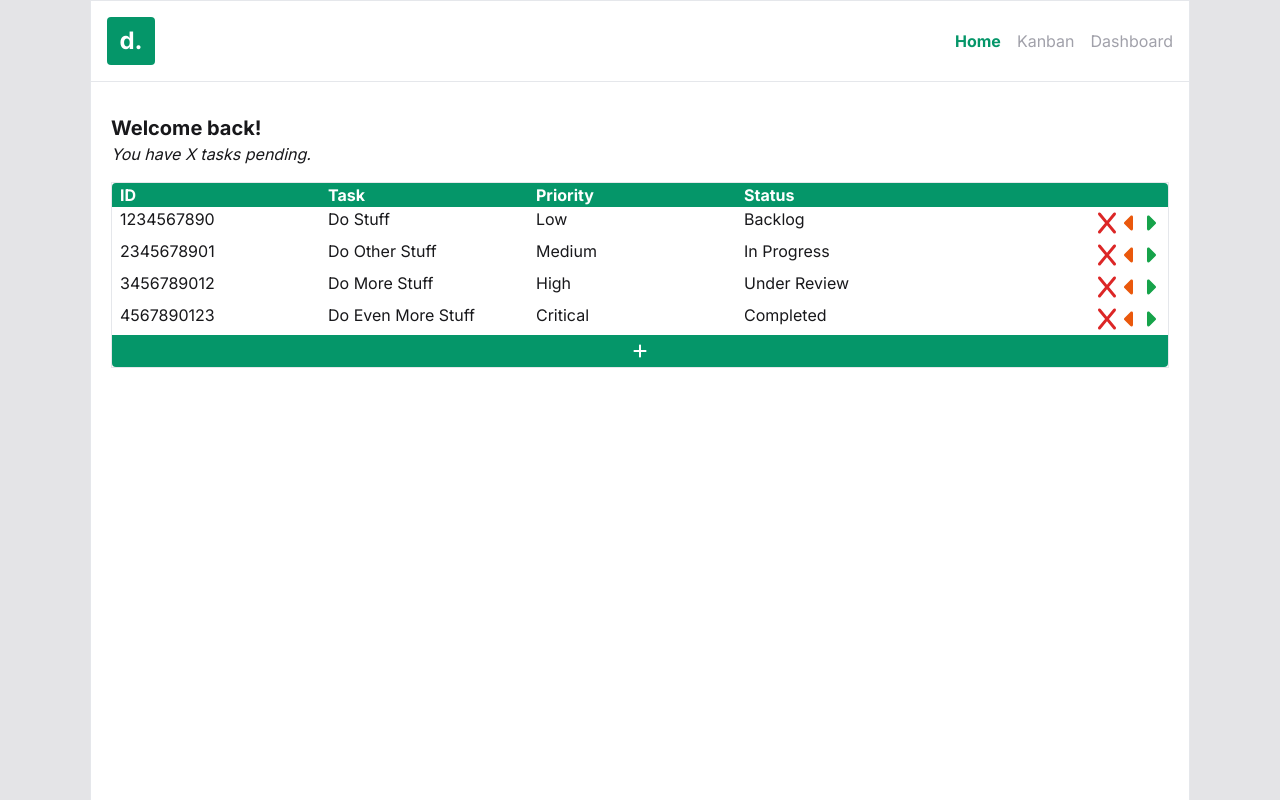
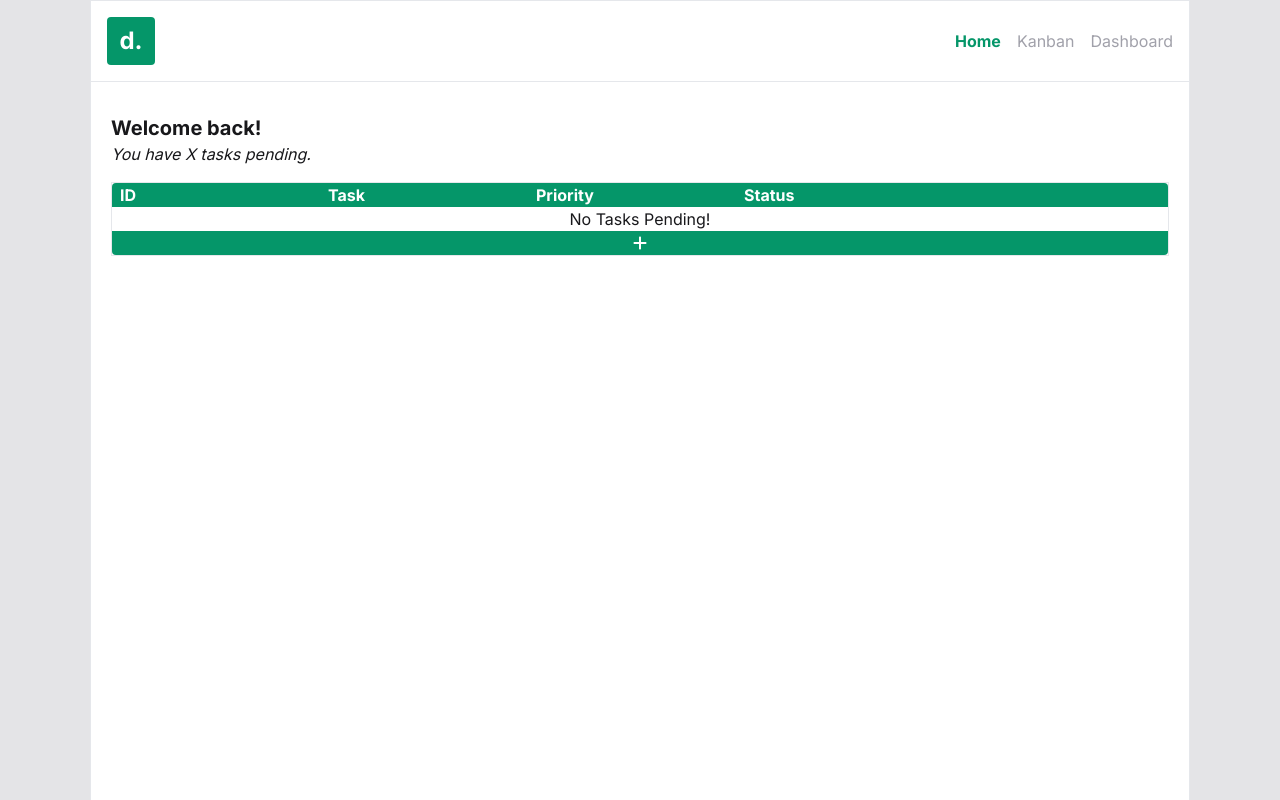
Before and after one commit to williamalowe/next-dockitt, a Next.js app: page / in a window 1280 px wide. Built offline with nearby package versions, Linux system fonts and the light colour scheme.

Commit message:
feat: add task-table no task status

```diff
--- a/src/components/task-table.tsx
+++ b/src/components/task-table.tsx
@@ -34,7 +34,8 @@ export default function TaskTable() {
       </div>
       <div>
         {/* map task items */}
-        <TaskTableItem
+        <p className="text-center">No Tasks Pending!</p>
+        {/* <TaskTableItem
           id='1234567890'
           task='Do Stuff'
           priority='Low'
@@ -57,11 +58,11 @@ export default function TaskTable() {
           task='Do Even More Stuff'
           priority='Critical'
           status='Completed'
-        />
+        /> */}
       </div>
       <Link href="/new-task">
-        <div className="flex p-2 bg-emerald-600 rounded-b justify-center">
-          <FontAwesomeIcon icon={faPlus} className="w-auto h-4 text-white" />
+        <div className="flex bg-emerald-600 rounded-b justify-center p-1">
+          <FontAwesomeIcon icon={faPlus} className="w-4 h-4 text-white" />
         </div>
       </Link>
     </div>
```
Also changed, not shown: 1 other file (tests, documents, lock files or other folders).
